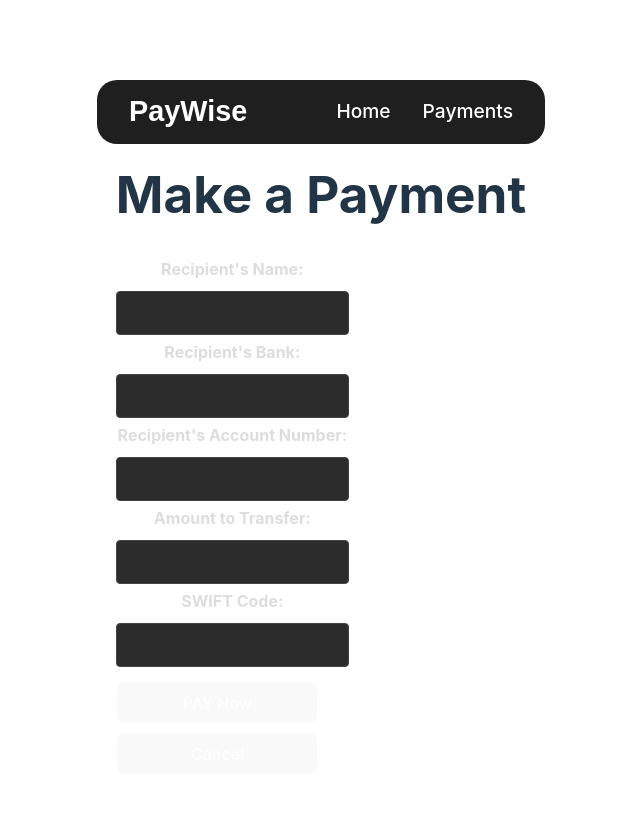
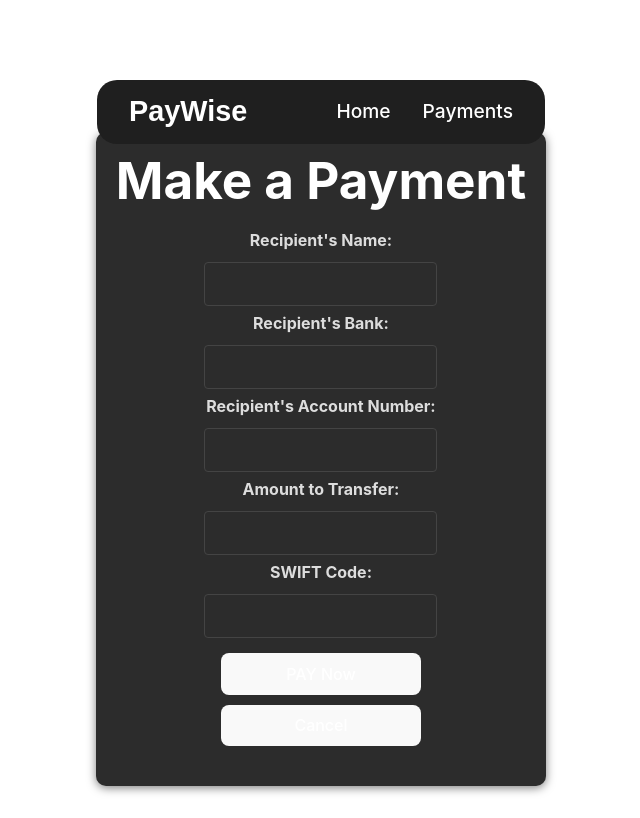
Before and after one commit to ST10072411/APDS7311POE, a React (Vite) app in the folder Frontend/vite-project/: page /payments in a window 1280 px wide. Shown: the whole page, without its empty margins (319-959 px from the left). Built offline with nearby package versions, Linux system fonts and the light colour scheme.

Commit message:
Fixed Payments Page and Employee Dashboard page

```diff
--- a/Frontend/vite-project/src/components/css/payments.css
+++ b/Frontend/vite-project/src/components/css/payments.css
@@ -0,0 +1,21 @@
+.payment-container {
+    max-width: 1000px;
+    margin: 0 auto;
+    padding: 20px;
+    background-color: #2c2c2c; /* Dark background */
+    border-radius: 10px;
+    box-shadow: 0 2px 10px rgba(0, 0, 0, 0.5); /* Darker shadow */
+    color: #fff; /* Light text */
+    align-items: center;
+  }
+
+
+
+  .form-container {
+    max-width: 90%  ;
+    margin: 0 auto;
+    padding: 20px;
+    background-color: #2c2c2c; /* Dark background */
+    color: #fff; /* Light text */
+    align-items: center;
+  }
--- a/Frontend/vite-project/src/pages/EmployeeDashboard.tsx
+++ b/Frontend/vite-project/src/pages/EmployeeDashboard.tsx
@@ -31,7 +31,7 @@ const EmployeeDashboard: React.FC = () => {
   };
 
   return (
-    <div className="employee-dashboard-container">
+    <div className="employee-dashboard-container" style={{height: '70vh', overflowY: 'hidden'}}>
       <h1 className="dashboard-title">Employee Dashboard</h1>
 
       {/* Table with Entries */}
--- a/Frontend/vite-project/src/pages/Payments.tsx
+++ b/Frontend/vite-project/src/pages/Payments.tsx
@@ -1,4 +1,5 @@
 import React, { useState } from 'react';
+import '../components/css/payments.css';
 
 const Payments: React.FC = () => {
   const [formData, setFormData] = useState({
@@ -69,9 +70,9 @@ const Payments: React.FC = () => {
   };
 
   return (
-    <div className="payments-container">
-      <h1>Make a Payment</h1>
-      <form onSubmit={handleSubmit}>
+    <div className="payment-container">
+      <h1 style={{margin: '0 auto'}}>Make a Payment</h1>
+      <form className="form-container" onSubmit={handleSubmit}>
         <div className="form-group">
           <label htmlFor="recipientName">Recipient's Name:</label>
           <input
```
